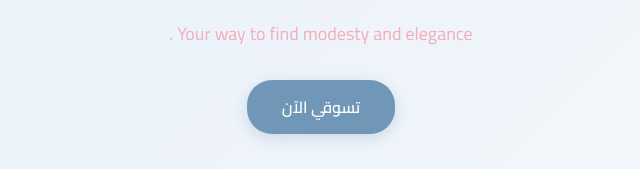
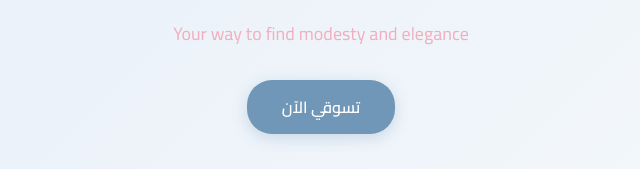
Before and after one commit to jowhaba-commits/kesaa-market, a plain HTML site: page index.html in a window 1280 px wide. Shown: the part 330-499 px from the top of the page, 319-959 px from the left. Drawn offline with nearby package versions, Linux system fonts and the light colour scheme; no server answers.

Commit message:
Update index.html

```diff
--- a/index.html
+++ b/index.html
@@ -39,7 +39,7 @@
     <section class="hero">
         <div class="hero-content">
             <h1>أناقة تليق بكِ</h1>
-            <p id="pink">Your way to find modesty and elegance  .</p>
+            <p id="pink">Your way to find modesty and elegance</p>
             <a href="#products" class="btn">تسوقي الآن</a>
         </div>
     </section>
```
